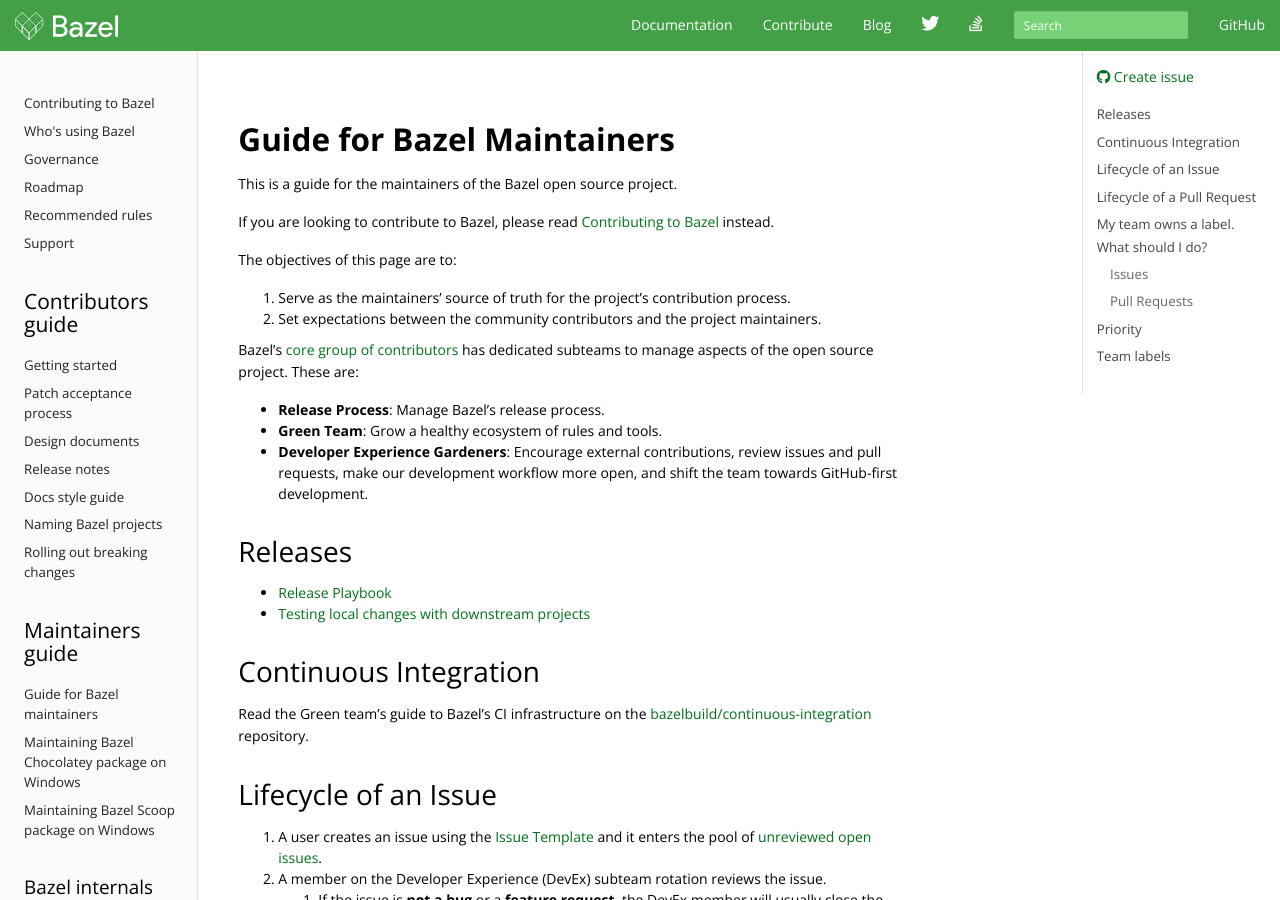
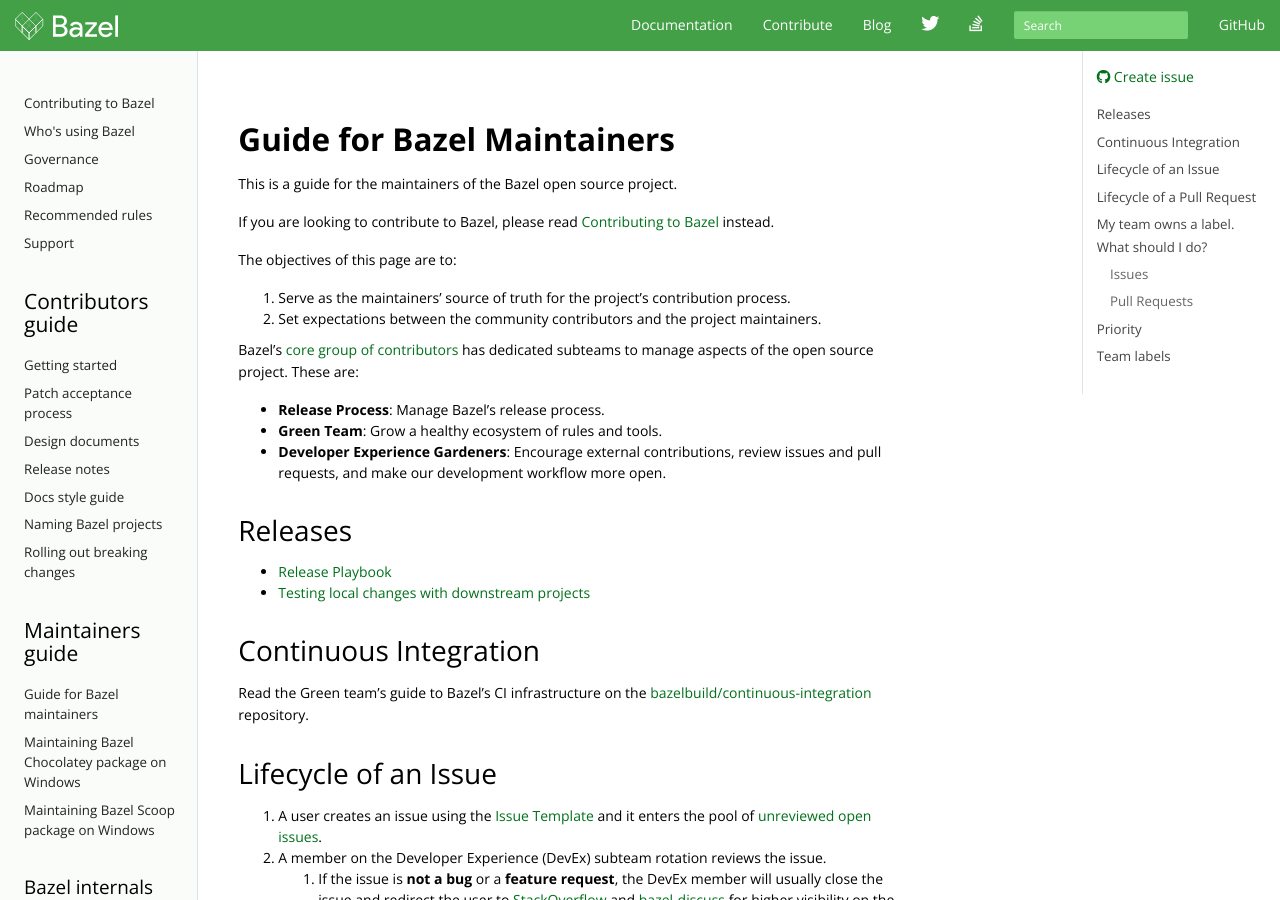
Before and after one commit to bazelbuild/bazel-website, a Jekyll site: the page built from maintaining/maintainers-guide.md, in a window 1280 px wide and 900 px high. Built offline with Jekyll 4.4.1, drawn with Linux system fonts in a browser that asks for light colours; nearby versions of some CDN libraries; library files that are not in the unit come from our copies; comment, search, counter and statistics services are not loaded; the table of contents is made by our own code.

Commit message:
Remove Github-first wording

```diff
--- a/maintaining/maintainers-guide.md
+++ b/maintaining/maintainers-guide.md
@@ -23,8 +23,7 @@
 * **Release Process**: Manage Bazel's release process.
 * **Green Team**: Grow a healthy ecosystem of rules and tools.
 * **Developer Experience Gardeners**: Encourage external contributions, review issues
-  and pull requests, make our development workflow more open, and shift the team
-  towards GitHub-first development.
+  and pull requests, and make our development workflow more open.
 
 ## Releases
 
```
